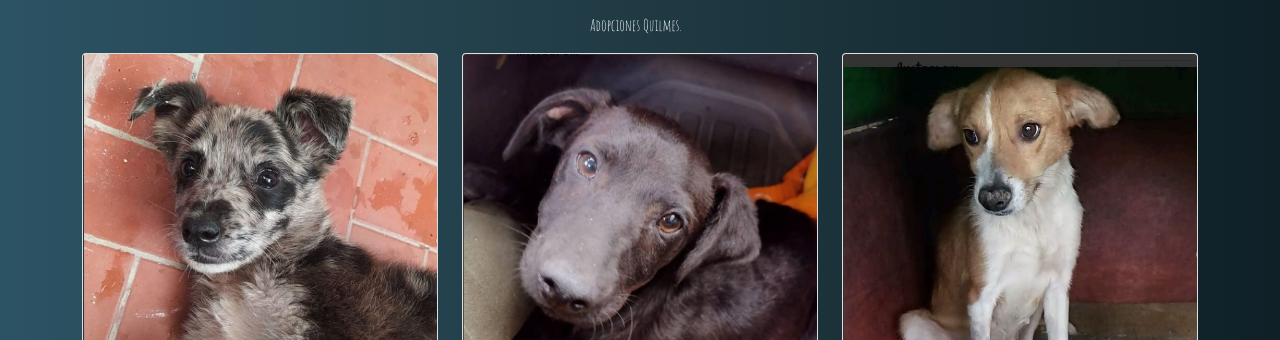
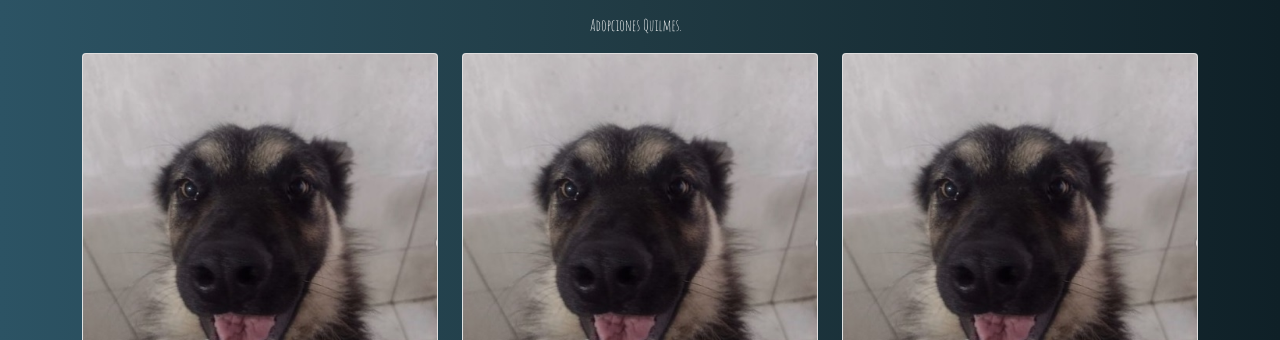
Before and after one commit to poligarcia67/adopcionesgarcia, a plain HTML site: page perros.html in a window 1280 px wide. Shown: the part 380-720 px from the top of the page. Drawn offline with nearby package versions, Linux system fonts and the light colour scheme.

Commit message:
cambio de imagenes Perfiles

```diff
--- a/perros.html
+++ b/perros.html
@@ -58,7 +58,7 @@
           <div class="row row-cols-1 row-cols-md-3 g-4">
             <div class="col">
               <div class="card h-100">
-                <img src="./Images/perfiles/perros/perfil1.jpg" class="card-img-top" alt="perfil 1">
+                <img src="./Images/perfiles/perros/perfil6.jpg" class="card-img-top" alt="perfil 1">
                 <div class="card-body cbody">
                   <h5 class="card-title">#Dibu</h5>
                   <p class="card-text">Él es #Dibu, lo abandonaron junto a sus hermanitos en una veterinaria 💔 Todos
@@ -76,7 +76,7 @@
             </div>
             <div class="col">
               <div class="card h-100">
-                <img src="./Images/perfiles/perros/perfil2.jpg" class="card-img-top" alt="perfil 2">
+                <img src="./Images/perfiles/perros/perfil6.jpg" class="card-img-top" alt="perfil 2">
                 <div class="card-body cbody">
                   <h5 class="card-title">#Carbón</h5>
                   <p class="card-text">Este morocho hermoso que llamamos #Carbón fue arrojado de un auto, y estaba a la
@@ -93,7 +93,7 @@
             </div>
             <div class="col">
               <div class="card h-100">
-                <img src="./Images/perfiles/perros/perfil3.jpg" class="card-img-top" alt="Perfil 3">
+                <img src="./Images/perfiles/perros/perfil6.jpg" class="card-img-top" alt="Perfil 3">
                 <div class="card-body cbody">
                   <h5 class="card-title">#Joda</h5>
                   <p class="card-text">Hace unas semanas nuestra pequeña #Joda ingreso al refugio con tumor de sticker,
```
